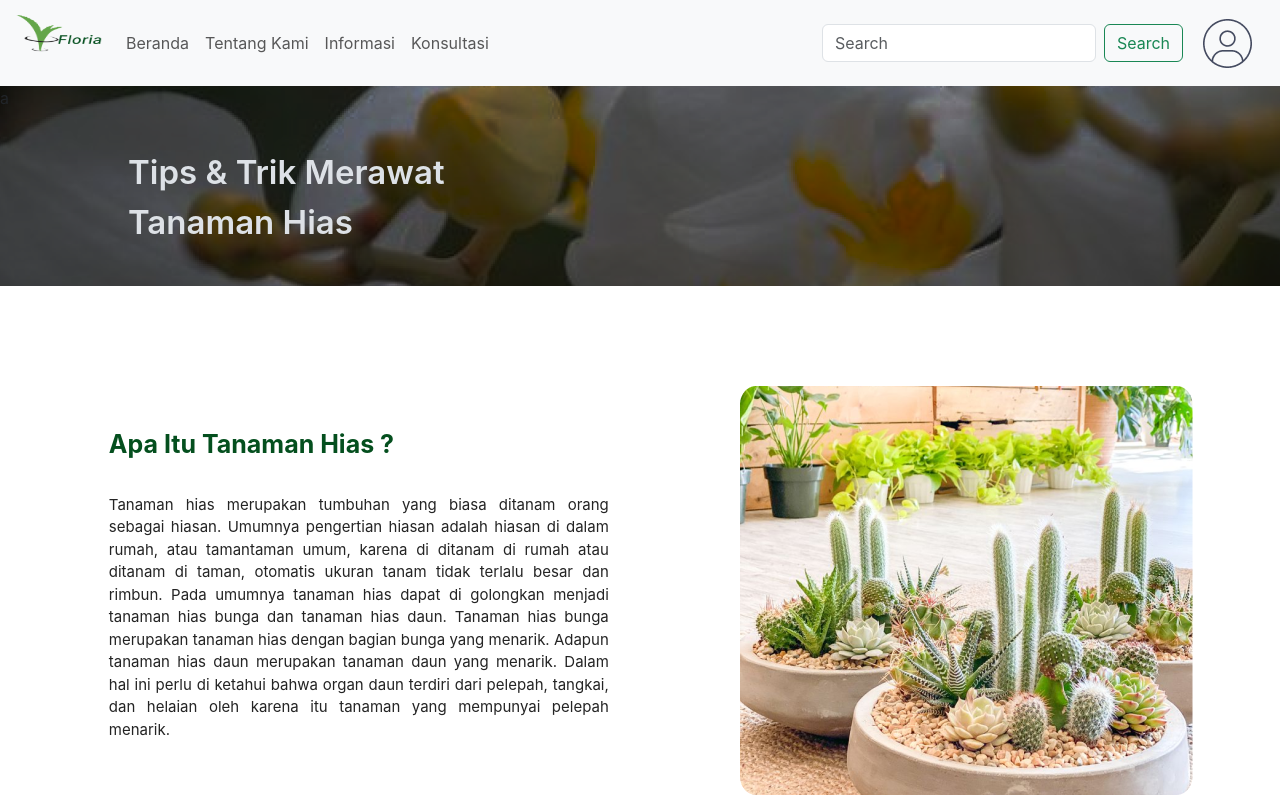
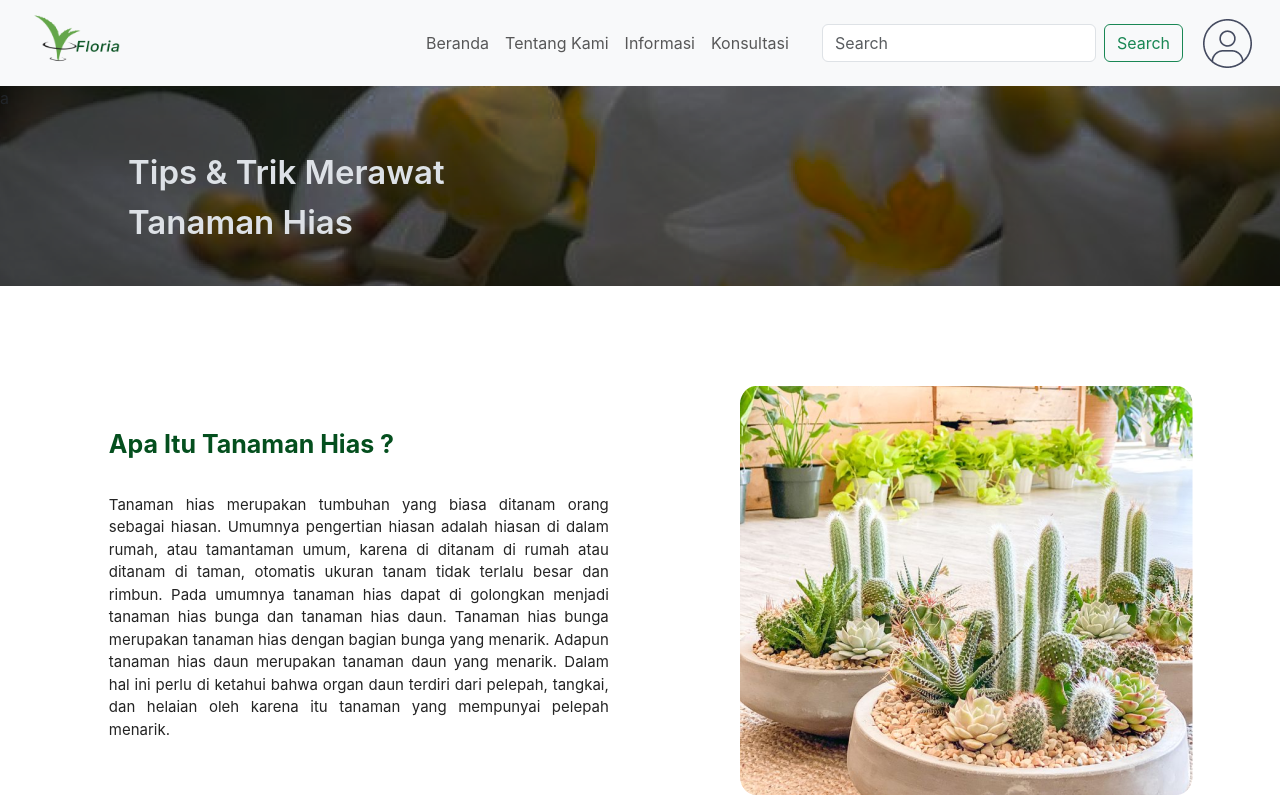
Before and after one commit to Serly-Eldina/UMI-MASSIVE, a React (Vite) app: page /Informasi in a window 1280 px wide. Shown: the top 800 px of the page. Built offline with nearby package versions, Linux system fonts and the light colour scheme.

Commit message:
revisi navbar page informasi

```diff
--- a/src/pages/Informasi.jsx
+++ b/src/pages/Informasi.jsx
@@ -19,18 +19,19 @@ const informasi = () => {
 <NavbarBS expand="lg" className="bg-body-tertiary" sticky='top'>
         <Container fluid>
           <NavbarBS.Brand>
-      <img src={logonav} alt='logo' style={{width: '90px', height: '60px', paddingBottom:'20px'}} />
+            <img src={logonav} alt='logo' style={{ marginLeft:'20%' , width: '90px', height: '60px', paddingBottom: '10px' }} />
           </NavbarBS.Brand>
           <NavbarBS.Toggle aria-controls="navbarScroll" />
           <NavbarBS.Collapse id="navbarScroll">
             <Nav
-        className="navbar-custom me-auto my-2 my-lg-0"
-        style={{ maxHeight: 'auto' }}
+              className="navbar-custom me-auto me-2 my-2 my-lg-0"
+              style={{ maxHeight: 'auto', marginLeft: '300px' }}
               navbarScroll
+
             >
               <Nav.Link href="/">Beranda</Nav.Link>
-        <Nav.Link href="Login">Tentang Kami</Nav.Link>
-        <Nav.Link href="Register">Informasi</Nav.Link>
+              <Nav.Link href="tentangkami">Tentang Kami</Nav.Link>
+              <Nav.Link href="Informasi">Informasi</Nav.Link>
               <Nav.Link href="#action2">Konsultasi</Nav.Link>
             </Nav>
             <Form className="d-flex" style={{ marginRight: '20px' }}>
@@ -48,7 +49,6 @@ const informasi = () => {
           </NavbarBS.Collapse>
         </Container>
       </NavbarBS>
-
 
 
 <div className="tips" style={{ backgroundImage: `url(${background})` }}>
```
Lines whose indentation alone changed are shown as unchanged.
